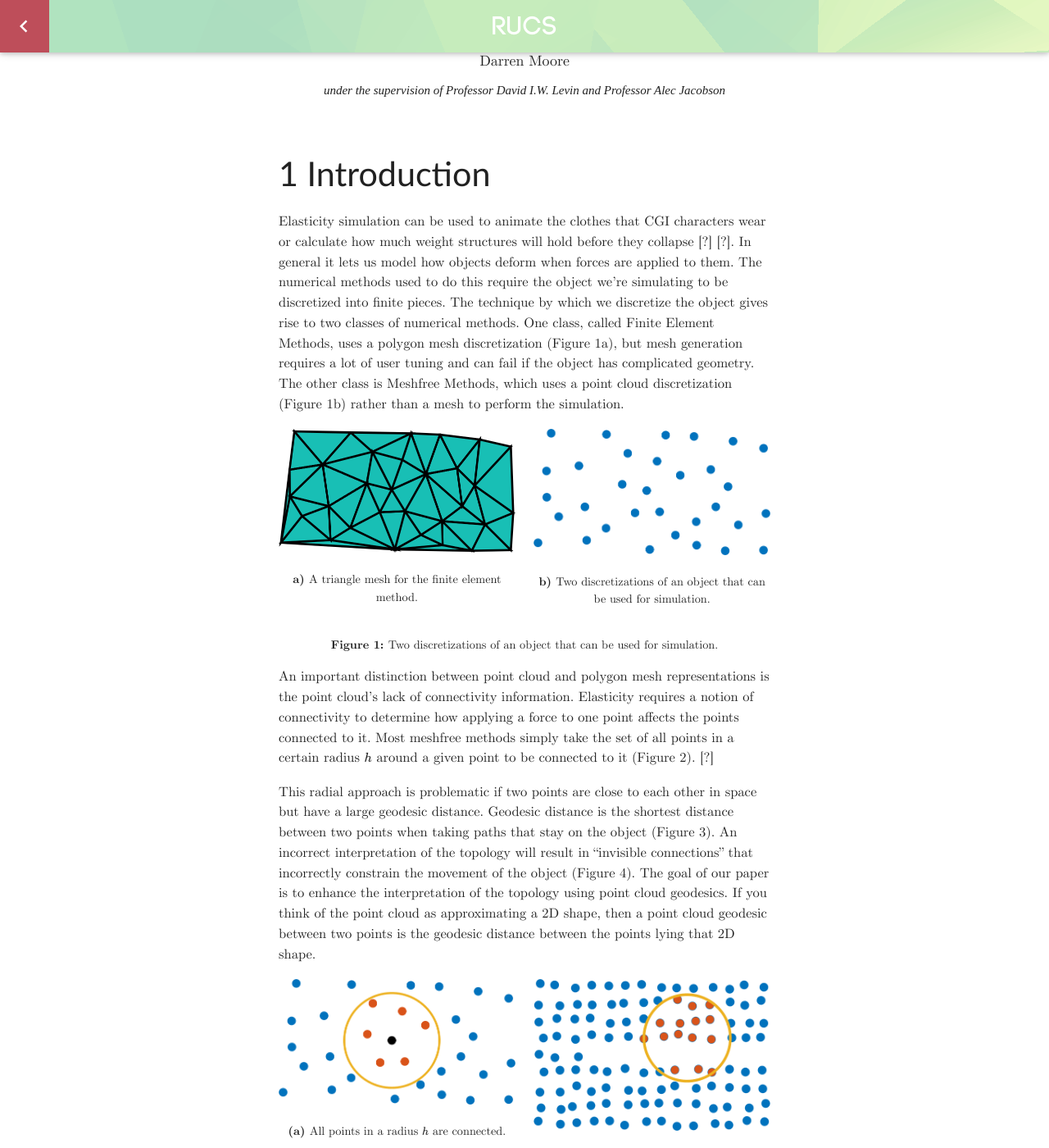
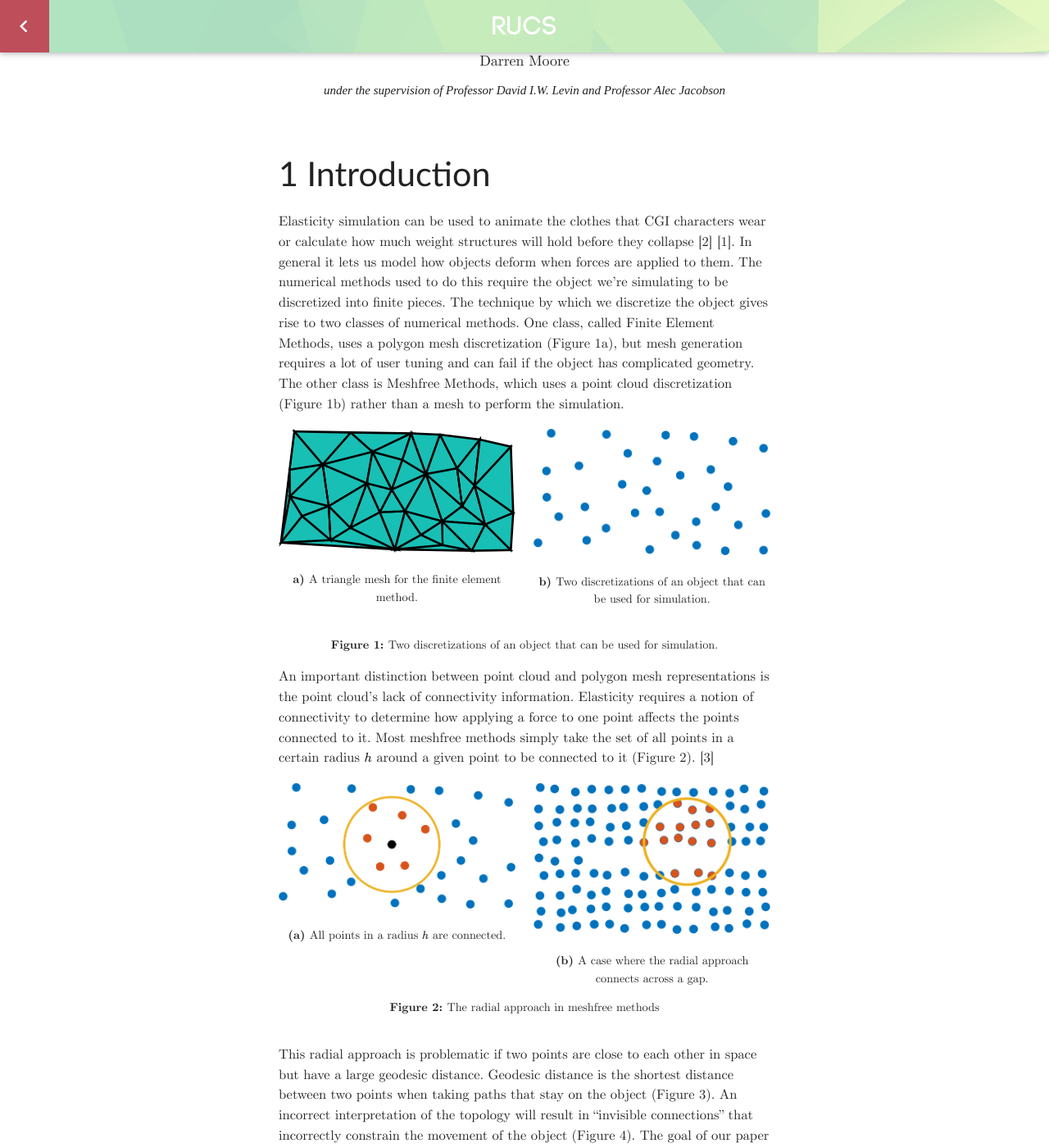
Before and after one commit to rucs-uoft/rucs-uoft.github.io, a Jekyll site: the page built from _posts/2017/2017-03-29-D-Moore.md, in a window 1280 px wide and 1400 px high, scrolled down 376 px. Shown: the whole window at 82% size. Built offline with Jekyll 4.4.1, drawn with Linux system fonts in a browser that asks for light colours; nearby versions of some CDN libraries; some web fonts are replaced; formulas are drawn with MathJax 3; some of the changed text lies outside the part shown.

Commit message:
fix Moore images

```diff
--- a/_posts/2017/2017-03-29-D-Moore.md
+++ b/_posts/2017/2017-03-29-D-Moore.md
@@ -11,7 +11,7 @@
 1 Introduction
 ===
 
-Elasticity simulation can be used to animate the clothes that CGI characters wear or calculate how much weight structures will hold before they collapse [?] [?]. In general it lets us model how objects deform when forces are applied to them. The numerical methods used to do this require the object we're simulating to be discretized into finite pieces. The technique by which we discretize the object gives rise to two classes of numerical methods. One class, called Finite Element Methods, uses a polygon mesh discretization (Figure 1a), but mesh generation requires a lot of user tuning and can fail if the object has complicated geometry. The other class is Meshfree Methods, which uses a point cloud discretization (Figure 1b) rather than a mesh to perform the simulation.
+Elasticity simulation can be used to animate the clothes that CGI characters wear or calculate how much weight structures will hold before they collapse [2] [1]. In general it lets us model how objects deform when forces are applied to them. The numerical methods used to do this require the object we're simulating to be discretized into finite pieces. The technique by which we discretize the object gives rise to two classes of numerical methods. One class, called Finite Element Methods, uses a polygon mesh discretization (Figure 1a), but mesh generation requires a lot of user tuning and can fail if the object has complicated geometry. The other class is Meshfree Methods, which uses a point cloud discretization (Figure 1b) rather than a mesh to perform the simulation.
 
 
 <div class="row">
@@ -31,9 +31,7 @@
 <p style="text-align:center;font-size:0.95rem"><b>Figure 1: </b>Two discretizations of an object that can be used for simulation.</p>
 
 
-An important distinction between point cloud and polygon mesh representations is the point cloud's lack of connectivity information. Elasticity requires a notion of connectivity to determine how applying a force to one point affects the points connected to it. Most meshfree methods simply take the set of all points in a certain radius $h$ around a given point to be connected to it (Figure 2). [?]
-
-This radial approach is problematic if two points are close to each other in space but have a large geodesic distance. Geodesic distance is the shortest distance between two points when taking paths that stay on the object (Figure 3). An incorrect interpretation of the topology will result in "invisible connections" that incorrectly constrain the movement of the object (Figure 4). The goal of our paper is to enhance the interpretation of the topology using point cloud geodesics. If you think of the point cloud as approximating a 2D shape, then a point cloud geodesic between two points is the geodesic distance between the points lying that 2D shape.
+An important distinction between point cloud and polygon mesh representations is the point cloud's lack of connectivity information. Elasticity requires a notion of connectivity to determine how applying a force to one point affects the points connected to it. Most meshfree methods simply take the set of all points in a certain radius $h$ around a given point to be connected to it (Figure 2). [3]
 
 <div class="row">
 	<div class="col s6">
@@ -47,9 +45,13 @@
     <p style="text-align:center;font-size:0.95rem"><b>(b) </b>A case where the radial approach connects across a gap.</p>
     </div>
     </div>
+
+		<p style="text-align:center;font-size:0.95rem"><b>Figure 2: </b>The radial approach in meshfree methods</p>
+
 </div>
 
-<p style="text-align:center;font-size:0.95rem"><b>Figure 2: </b>The radial approach in meshfree methods</p>
+
+This radial approach is problematic if two points are close to each other in space but have a large geodesic distance. Geodesic distance is the shortest distance between two points when taking paths that stay on the object (Figure 3). An incorrect interpretation of the topology will result in "invisible connections" that incorrectly constrain the movement of the object (Figure 4). The goal of our paper is to enhance the interpretation of the topology using point cloud geodesics. If you think of the point cloud as approximating a 2D shape, then a point cloud geodesic between two points is the geodesic distance between the points lying that 2D shape.
 
 <div class="row">
 	<div class="col s6">
@@ -58,7 +60,7 @@
 <p style="text-align:center;font-size:0.95rem"><b>(a) </b>Euclidean distance cuts through space.</p>
     </div>
     </div>
-	<div class="col s6"><img src="{{ site.baseurl }}/assets/2017/D.Moore/badRadius.png">
+	<div class="col s6"><img src="{{ site.baseurl }}/assets/2017/D.Moore/distanceGeo.png">
     <div>
     <p style="text-align:center;font-size:0.95rem"><b>(b) </b>Geodesic distance stays on the object.</p>
     </div>
@@ -67,17 +69,7 @@
 
 <p style="text-align:center;font-size:0.95rem"><b>Figure 3: </b>The Euclidean distance vs. geodesic distance distance between two points on a circle.</p>
 
-2 Approach
-===
-
-We combine meshfree methods with point cloud geodesics to more accurately simulate point cloud data. The core of our approach is to use shortest-path graph searches to compute point cloud geodesic distances, then simulating the particles using those geodesic distances rather than standard Euclidean distances.
-
-To compute these point cloud geodesic distances, we represent the point cloud as a weighted graph with edge weights equal to the Euclidean distance between points (Figure 5). By exponentiating the weights we penalize large jumps. With sufficiently large exponent, the shortest-path graph distance approximates the geodesic distance.
-
-We define our graph as follows: given points $x_i$ and $x_j$, $(x_i, x_j)$ is an edge if and only if $\|x_i - x_j\| \leq h$, where $\|\cdot\|$ is the Euclidean norm. While our methods work if the graph is complete, we only connect points in a small radius to increase efficiency. Denote the edge weights by $w(x_i,x_j)$.
-
-We define a parameter, the $geodesicness$, which represents the extent to which our method avoids large jumps while searching for a geodesic path between points. Let $\gamma \geq 1.0$ denote the geodesicness. Different point clouds may require different values of $\gamma$ since there will be different sized jumps in the data. This parameter is tuned by the user.
-
+<br><br>
 <div class="row">
 	<div class="col s6">
 	<img src="{{ site.baseurl }}/assets/2017/D.Moore/jumpLine.png">
@@ -88,14 +80,63 @@
 
 <p style="text-align:center;font-size:0.95rem"><b>Figure 4: </b>Due to an "invisible connection" in (a) the movement of the object is incorrectly constrained in (b). We expect the elastic lower bar to bend downwards.</p>
 
-<p style="text-align: center;">
-	<img align="middle" style="margin:50" src="{{ site.baseurl }}/assets/2017/D.Moore/pointGraph.png"/>
+2 Approach
+===
+
+We combine meshfree methods with point cloud geodesics to more accurately simulate point cloud data. The core of our approach is to use shortest-path graph searches to compute point cloud geodesic distances, then simulating the particles using those geodesic distances rather than standard Euclidean distances.
+
+To compute these point cloud geodesic distances, we represent the point cloud as a weighted graph with edge weights equal to the Euclidean distance between points (Figure 5). By exponentiating the weights we penalize large jumps. With sufficiently large exponent, the shortest-path graph distance approximates the geodesic distance.
+
+
+<p style="text-align: center; padding: 0 50px">
+	<img align="middle" src="{{ site.baseurl }}/assets/2017/D.Moore/pointGraph.png"/>
 </p>
 
 <p style="text-align:center;font-size:0.95rem"><b>Figure 5: </b>A graph defined over a point cloud. Two points are connected by an edge when their Euclidean distance is less than or equal to $h$. Edge weights are not represented in this figure</p>
 
 
+We define our graph as follows: given points $x_i$ and $x_j$, $(x_i, x_j)$ is an edge if and only if $\|x_i - x_j\| \leq h$, where $\|\cdot\|$ is the Euclidean norm. While our methods work if the graph is complete, we only connect points in a small radius to increase efficiency. Denote the edge weights by $w(x_i,x_j)$.
+
+We define a parameter, the $geodesicness$, which represents the extent to which our method avoids large jumps while searching for a geodesic path between points. Let $\gamma \geq 1.0$ denote the geodesicness. Different point clouds may require different values of $\gamma$ since there will be different sized jumps in the data. This parameter is tuned by the user.
+
+
 Our geodesic approach uses $w(x_i, x_j) = \|x_i - x_j\|^\gamma$. As a result, large jumps in the data are expensive for the shortest-path graph search. With a sufficiently large $\gamma$, the path will walk around gaps and take a point cloud geodesic path (Figure 7). It can be seen that letting $\gamma = 1.0$ is equivalent to the traditional approach. The geodesicness required to get an improved simulation result depends on the size of the gaps in the data, the number of points along the geodesic paths, and the distance between each point along the geodesic paths.
+
+<div class="row">
+	<div class="col s6">
+	<img src="{{ site.baseurl }}/assets/2017/D.Moore/jumpLineGrid.png">
+    <div>
+<p style="text-align:center;font-size:0.95rem"><b>(a) </b>Regular grid of
+particles.</p>
+    </div>
+    </div>
+	<div class="col s6"><img src="{{ site.baseurl }}/assets/2017/D.Moore/jumpLine.png">
+    <div>
+    <p style="text-align:center;font-size:0.95rem"><b>(b) </b>Noisy particle
+arrangement.</p>
+    </div>
+    </div>
+</div>
+
+<p style="text-align:center;font-size:0.95rem"><b>Figure 6: </b>The shortest path with a traditional radial based approach.</p>
+
+<div class="row">
+	<div class="col s6">
+	<img src="{{ site.baseurl }}/assets/2017/D.Moore/geodesicLineGrid.png">
+    <div>
+<p style="text-align:center;font-size:0.95rem"><b>(a) </b>Regular grid of
+particles.</p>
+    </div>
+    </div>
+	<div class="col s6"><img src="{{ site.baseurl }}/assets/2017/D.Moore/geodesicLine.png">
+    <div>
+    <p style="text-align:center;font-size:0.95rem"><b>(b) </b>Noisy particle
+arrangement.</p>
+    </div>
+    </div>
+</div>
+
+<p style="text-align:center;font-size:0.95rem"><b>Figure 7: </b>The shortest path with our geodesic approach.</p>
 
 3 Results
 ===
@@ -104,85 +145,67 @@
 
 Figure 8 uses a point cloud of two bars connected only on the left. We fix the top bar in place and leave the bottom bar free to deform under gravity. With the traditional radial approach, the bottom bar does not deform, since it is incorrectly connected to the fixed top bar. With our geodesic approach, the bottom bar is free to bend downwards.
 
-Figure 9 demonstrates our approach in the case of a user interacting with a pair of point cloud pants. We begin by fixing the top of the pants in place and allow the legs to deform freely. Next, a user attempts to pull the right leg to the right. With the traditional radial approach, the legs are incorrectly connected together and both pant legs deform. With our geodesic approach, the legs can move independently of each other as expected.
-
-Figure 10 demonstrates an application of our approach to character animation. We begin by fixing the head of the octopus in place and allow the arms to deform freely. With the traditional approach, the animator can't wiggle the arms around as they are stuck together. With our geodesic approach, the arms can move independently, allowing the octopus to wave hello.
-
-4 Limitations
-===
-
-Unfortunately, the quality of a simulation produced using this method does not gracefully degrade as the geodesicness decreases. If the geodesicness falls below a certain threshold, the close points that are far geodesically will immediately connect and the simulation will behave as in the traditional radial approach.
-
 
 <div class="row">
 	<div class="col s6">
-	<img src="{{ site.baseurl }}/assets/2017/D.Moore/blockUndef.png">
+	<img style="max-height: 300px;" src="{{ site.baseurl }}/assets/2017/D.Moore/blockUndef.png">
     <div>
 <p style="text-align:center;font-size:0.95rem"><b>(a) </b>An undeformed point cloud.</p>
     </div>
     </div>
-	<div class="col s6"><img src="{{ site.baseurl }}/assets/2017/D.Moore/parula.png">
+	<div class="col s6"><img style="max-height: 200px;" src="{{ site.baseurl }}/assets/2017/D.Moore/parula.png">
     </div>
 </div>
 
 <div class="row">
 	<div class="col s6">
-	<img src="{{ site.baseurl }}/assets/2017/D.Moore/pantsStayColor.png">
+	<img style="max-height: 300px;" src="{{ site.baseurl }}/assets/2017/D.Moore/pantsStayColor.png">
     <div>
 <p style="text-align:center;font-size:0.95rem"><b>(b) </b>Traditional radial approach: No visible deformation.</p>
     </div>
     </div>
-	<div class="col s6"><img src="{{ site.baseurl }}/assets/2017/D.Moore/pantsFall.png">
+	<div class="col s6"><img style="max-height: 300px;" src="{{ site.baseurl }}/assets/2017/D.Moore/pantsFall.png">
     <div>
     <p style="text-align:center;font-size:0.95rem"><b>(c) </b>Our geodesic approach: The bar bends downwards as expected. Uses $\gamma = 15$ .</p>
     </div>
     </div>
 </div>
 
-
 <p style="text-align:center;font-size:0.95rem"><b>Figure 8: </b>
 The upper bar is held in place while an elastic lower bar should bend down due to gravity. Colour denotes displacement from original position.</p>
 
-
-5 Conlusion
-===
-
-Since point clouds have no connectivity information it's easy to incorrectly interpret the topology when simulating elasticity. We introduced a method which combines meshfree methods with point cloud geodesics to help interpret the topology in cases where points are close in space but far geodesically. Future work includes generalizing to three dimensions and investigating a gracefully degrading point cloud geodesic distance.
-
-### Acknowledgement
-I would like to acknowledge David Levin and Alec Jacobson, my supervisors, and Tim Jeruzalski, my mentor, for their support and ideas throughout this project.
+Figure 9 demonstrates our approach in the case of a user interacting with a pair of point cloud pants. We begin by fixing the top of the pants in place and allow the legs to deform freely. Next, a user attempts to pull the right leg to the right. With the traditional radial approach, the legs are incorrectly connected together and both pant legs deform. With our geodesic approach, the legs can move independently of each other as expected.
 
 
 <div class="row">
-	<div class="col s6">
-	<img src="{{ site.baseurl }}/assets/2017/D.Moore/pantsUndefColor.png">
+	<div class="col s6" style="text-align:center;">
+	<img style="max-height: 250px;" src="{{ site.baseurl }}/assets/2017/D.Moore/pantsUndefColor.png">
     <div>
 <p style="text-align:center;font-size:0.95rem"><b>(a) </b>An undeformed point cloud of a pair of pants.</p>
     </div>
     </div>
-	<div class="col s6"><img src="{{ site.baseurl }}/assets/2017/D.Moore/parula.png">
+	<div class="col s6"><img style="max-height: 200px;" src="{{ site.baseurl }}/assets/2017/D.Moore/parula.png">
     </div>
 </div>
 
 <div class="row">
 	<div class="col s6">
-	<img src="{{ site.baseurl }}/assets/2017/D.Moore/pantsLongStayColor.png">
+	<img style="max-height: 250px;" src="{{ site.baseurl }}/assets/2017/D.Moore/pantsLongStayColor.png">
     <div>
 <p style="text-align:center;font-size:0.95rem"><b>(b) </b>Traditional radial approach: The legs are stuck together.</p>
     </div>
     </div>
-	<div class="col s6"><img src="{{ site.baseurl }}/assets/2017/D.Moore/pantsKickColor.png">
+	<div class="col s6"><img style="max-height: 250px;" src="{{ site.baseurl }}/assets/2017/D.Moore/pantsKickColor.png">
     <div>
     <p style="text-align:center;font-size:0.95rem"><b>(c) </b>Our geodesic approach: The artifical constraint is not present. Uses $\gamma = 15$ .</p>
     </div>
     </div>
 </div>
 
-
 <p style="text-align:center;font-size:0.95rem"><b>Figure 9: </b>
 A user deforms a pair of pants by pulling the black particle to the right. Colour denotes displacement from original position.</p>
 
-
+Figure 10 demonstrates an application of our approach to character animation. We begin by fixing the head of the octopus in place and allow the arms to deform freely. With the traditional approach, the animator can't wiggle the arms around as they are stuck together. With our geodesic approach, the arms can move independently, allowing the octopus to wave hello.
 
 <div class="row">
 	<div class="col s6">
@@ -207,6 +230,38 @@
     </div>
 </div>
 
-
 <p style="text-align:center;font-size:0.95rem"><b>Figure 10: </b>
 An artist attempts to animate the octopus bandit waving hello</p>
+
+4 Limitations
+===
+
+Unfortunately, the quality of a simulation produced using this method does not gracefully degrade as the geodesicness decreases. If the geodesicness falls below a certain threshold, the close points that are far geodesically will immediately connect and the simulation will behave as in the traditional radial approach.
+
+
+
+5 Conlusion
+===
+
+Since point clouds have no connectivity information it's easy to incorrectly interpret the topology when simulating elasticity. We introduced a method which combines meshfree methods with point cloud geodesics to help interpret the topology in cases where points are close in space but far geodesically. Future work includes generalizing to three dimensions and investigating a gracefully degrading point cloud geodesic distance.
+
+### Acknowledgement
+I would like to acknowledge David Levin and Alec Jacobson, my supervisors, and Tim Jeruzalski, my mentor, for their support and ideas throughout this project.
+
+### References
+
+[1] Ray W. Clough. Original formulation of the finite
+element method. _Finite Elem. Anal. Des._, 7(2):89–101,
+November 1990.
+
+[2] G. Irving, J. Teran, and R. Fedkiw. Invertible
+finite elements for robust simulation of large
+deformation. In _Proceedings of the 2004 ACM
+SIGGRAPH/Eurographics Symposium on Computer
+Animation_, SCA ’04, pages 131–140, Aire-la-Ville,
+Switzerland, Switzerland, 2004. Eurographics
+Association.
+
+[3] G.R. Liu and Y.T. Gu. _An Introduction to
+Meshfree Methods and Their Programming_. Springer
+Netherlands, 2005.
```
Also changed, not shown: assets/2017/D.Moore/distanceGeo.png, assets/2017/D.Moore/distancesEuch.png.
